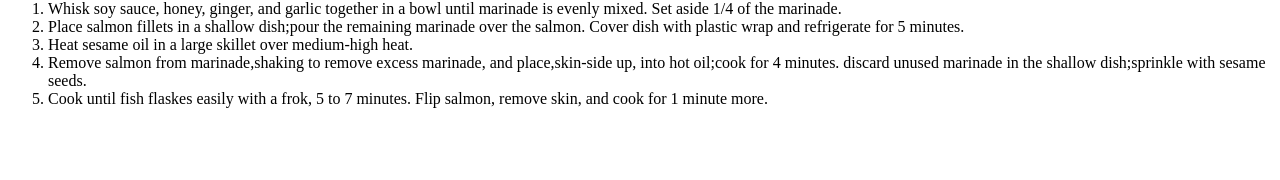
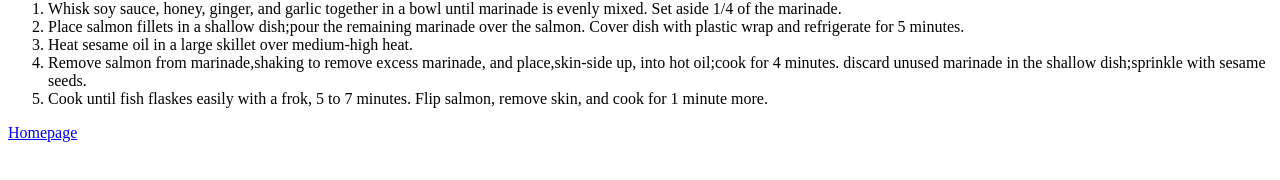
Before and after one commit to Stavors9/odin-recipes, a plain HTML site: page grilled-salmon.html in a window 1280 px wide. Shown: the part 442-622 px from the top of the page. Drawn offline with Linux system fonts and the light colour scheme.

Commit message:
Added Homepage button

```diff
--- a/grilled-salmon.html
+++ b/grilled-salmon.html
@@ -47,7 +47,7 @@
 
 
 
-
+            <a href="index.html">Homepage</a>
 
 
 
```
Also changed, not shown: spc.html (+1 -0 lines).
